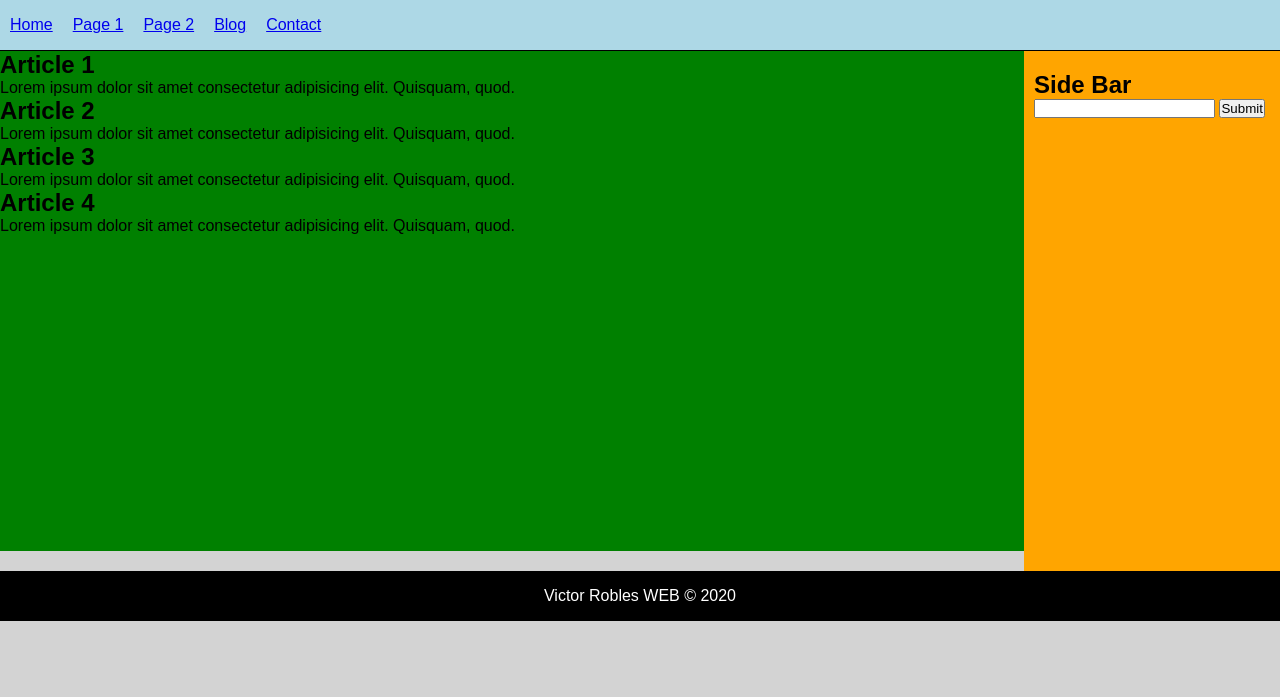
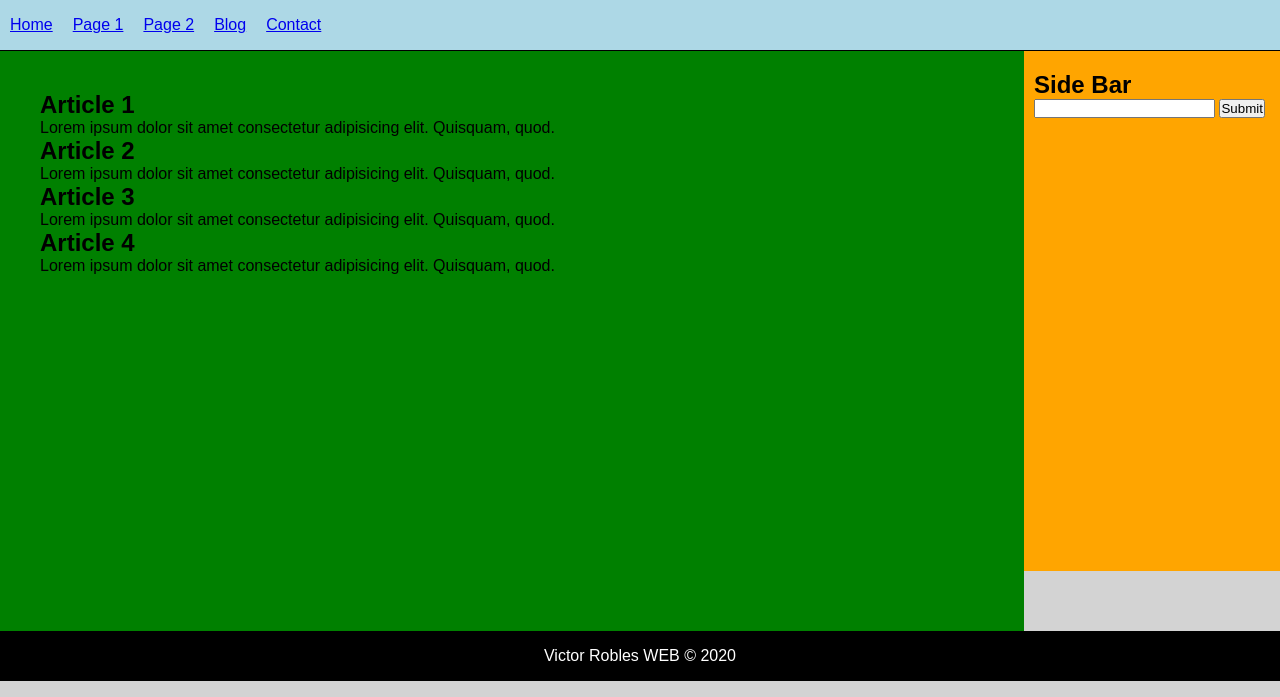
Before and after one commit to jlcarrascof/CSS-15-Mins, a plain HTML site: page CSS-General/CSS-15-Minutes-Victor-Robles/index.html in a window 1280 px wide. Shown: the part 103-800 px from the top of the page. Drawn offline with Linux system fonts and the light colour scheme.

Commit message:
Update CSS styles for content element

```diff
--- a/CSS-General/CSS-15-Minutes-Victor-Robles/styles.css
+++ b/CSS-General/CSS-15-Minutes-Victor-Robles/styles.css
@@ -45,9 +45,10 @@ nav ul li {
 
 #content {
     float: left;
-    width: 80%;
+    width: calc(80% - 80px);
     background: green;
     min-height: 500px;
+    padding: 40px;
 }
 
 aside {
```
